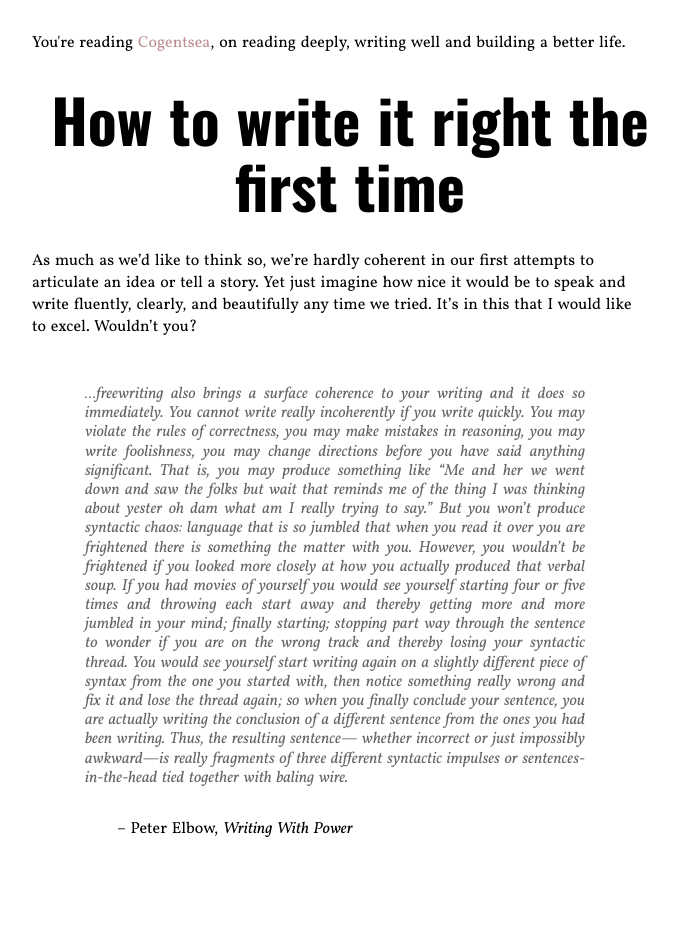
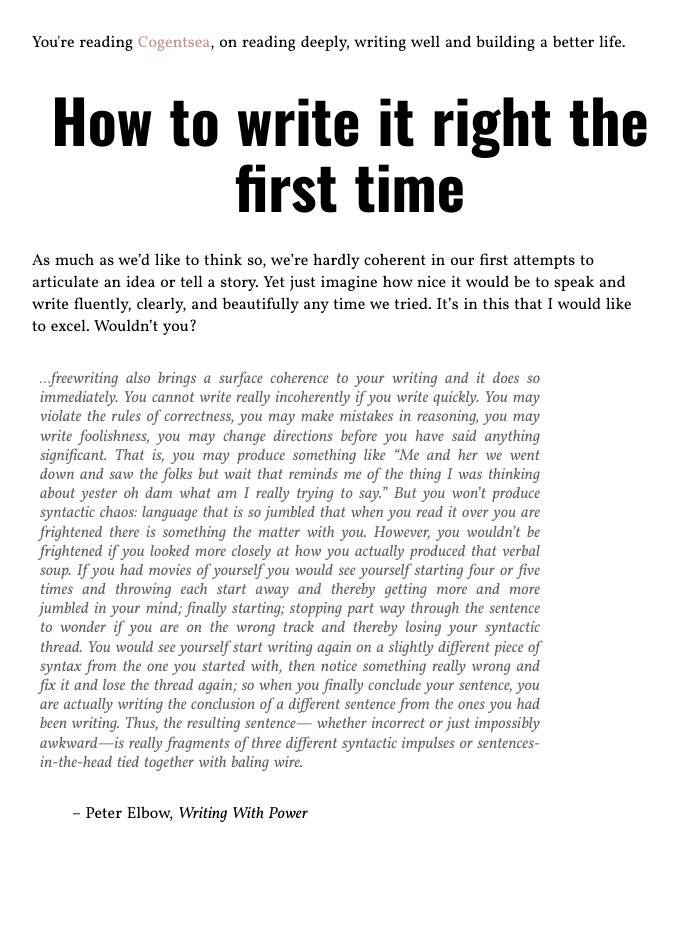
Before and after one commit to jacksoncusick/cogentsea, a Jekyll site: the page built from _posts/2015-11-8-sixth.html, in a window 1280 px wide. Shown: the whole page, without its empty margins (290-968 px from the left). Built offline with Jekyll 4.4.1, drawn with Linux system fonts in a browser that asks for light colours; after the commit the page ends 900 px from its top, so only the background shows below that.

Commit message:
Update og_main.css

```diff
--- a/stylesheets/og_main.css
+++ b/stylesheets/og_main.css
@@ -112,8 +112,6 @@ a:link:hover, a:visited:hover {
 blockquote{
   display:block;
   background: #fff;
-  padding: 15px 20px 15px 45px;
-  margin: 20 0 20px;
   position: relative;
   max-width: 500px;
   text-align: justify;
@@ -123,17 +121,3 @@ blockquote{
   font-size: 16px;
   line-height: 1.2;
   color: #666;
-
-}
-
-blockquote::before{
-}
-
-blockquote::after{
-  /*Reset to make sure*/
-  content: "";
-}
-
-blockquote em{
-  font-style: italic;
-}
```
